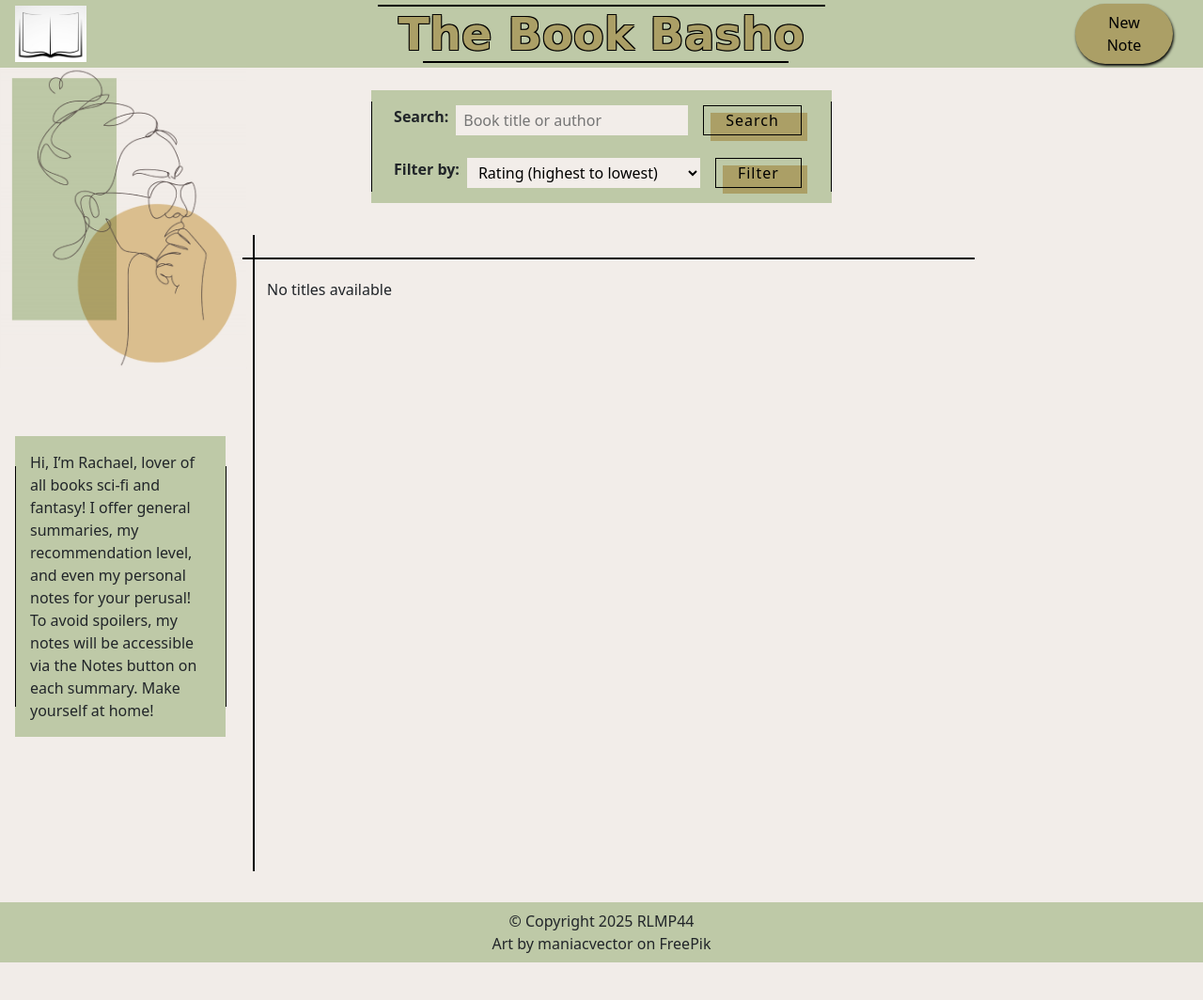
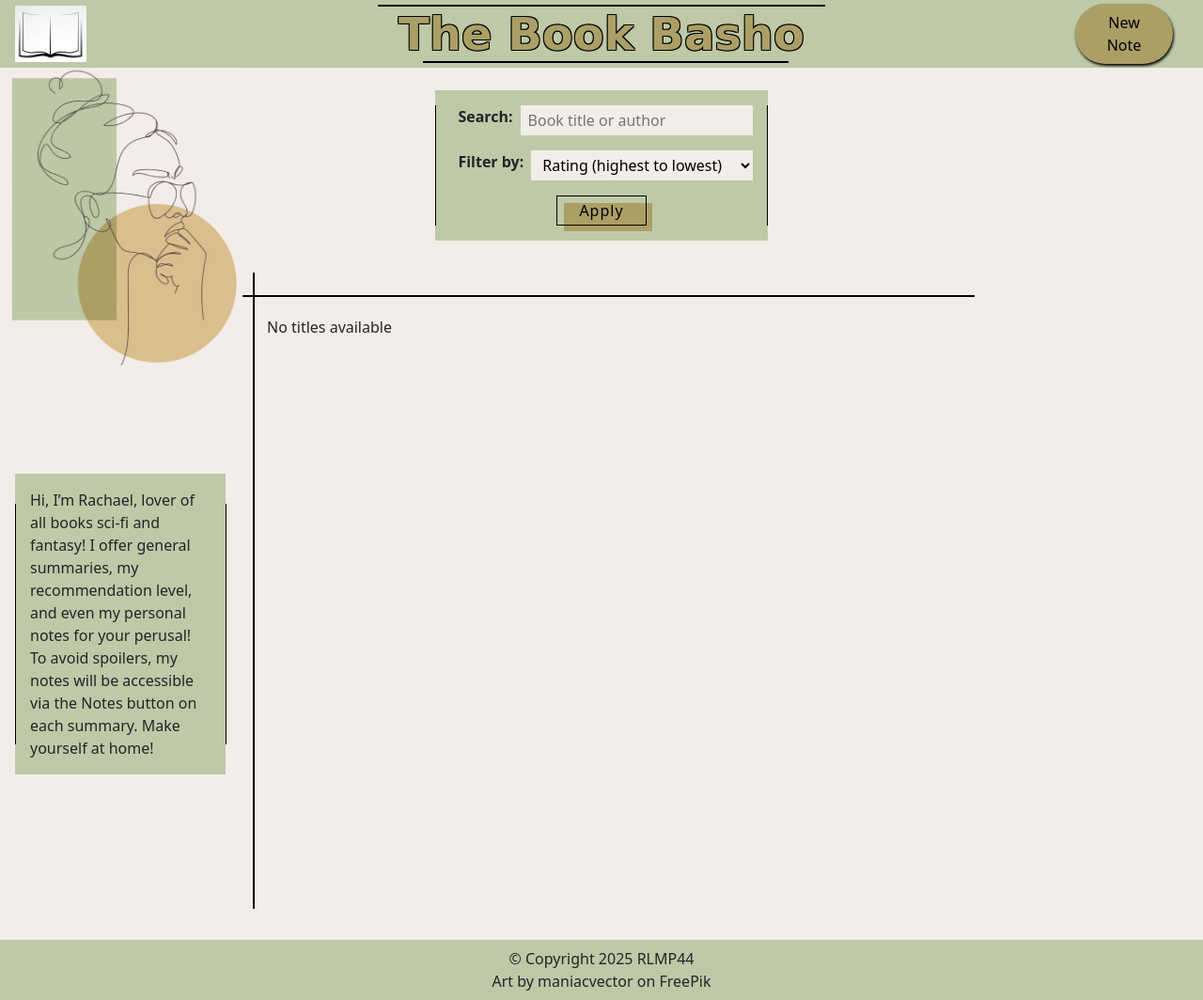
Before and after one commit to RLMP44/book-basho, a Node server app: page / in a window 1280 px wide. Shown: the whole page at 94% size. Before the commit the page ends 1024 px from the top, so only its background shows below. Run offline with Node 20, Linux system fonts and the light colour scheme; data that the repository does not hold is empty; some web fonts are replaced.

Commit message:
refactor: remove forms in favor of scripts

```diff
--- a/index.js
+++ b/index.js
@@ -41,46 +41,47 @@ app.use(flash());
 const currentUserId = 1;
 
 // ----------------- functions -----------------
-async function getUserBooks({ filterBy = 'rating', orderBy = 'DESC', search = false, searchInput = '' } = {}) {
-  let queryBase = `
-    SELECT
-      n.id,
-      n.rating,
-      n.date_started,
-      n.date_finished,
-      n.note,
-      n.summary,
-      n.private,
-      n.user_id,
-      book.title AS book_title,
-      book.cover AS book_cover,
-      book.author AS book_author,
-      book.subtitle AS book_subtitle,
-      book.year AS book_year,
-      users.name AS user_name
-    FROM note n
-    JOIN book ON n.book_id = book.id
-    JOIN users ON n.user_id = users.id
-    WHERE user_id = $1
-  `;
+// TODO: comment in when adding user creation feature
+// async function getUserBooks({ filterBy = 'rating', orderBy = 'DESC', search = false, searchInput = '' } = {}) {
+//   let queryBase = `
+//     SELECT
+//       n.id,
+//       n.rating,
+//       n.date_started,
+//       n.date_finished,
+//       n.note,
+//       n.summary,
+//       n.private,
+//       n.user_id,
+//       book.title AS book_title,
+//       book.cover AS book_cover,
+//       book.author AS book_author,
+//       book.subtitle AS book_subtitle,
+//       book.year AS book_year,
+//       users.name AS user_name
+//     FROM note n
+//     JOIN book ON n.book_id = book.id
+//     JOIN users ON n.user_id = users.id
+//     WHERE user_id = $1
+//   `;
 
-  const params = [currentUserId];
+//   const params = [currentUserId];
 
-  if (search) {
-    queryBase += `
-      AND (book.title ILIKE '%' || $2 || '%' OR book.author ILIKE '%' || $2 || '%')
-    `;
-    params.push(searchInput);
-  };
+//   if (search) {
+//     queryBase += `
+//       AND (book.title ILIKE '%' || $2 || '%' OR book.author ILIKE '%' || $2 || '%')
+//     `;
+//     params.push(searchInput);
+//   };
 
-  const query = queryBase + `ORDER BY n.${filterBy} ${orderBy};`;
-  try {
-    const results = await db.query(query, params);
-    return results.rows;
-  } catch (error) {
-    console.log("Error retrieving user books: " + error);
-  }
-};
+//   const query = queryBase + `ORDER BY n.${filterBy} ${orderBy};`;
+//   try {
+//     const results = await db.query(query, params);
+//     return results.rows;
+//   } catch (error) {
+//     console.log("Error retrieving user books: " + error);
+//   }
+// };
 
 async function getAllBooks({ filterBy = 'rating', orderBy = 'DESC', search = false, searchInput = '' } = {}) {
   let queryBase = `
@@ -215,15 +216,15 @@ app.get("/filter", async (req, res) => {
   }
 });
 
-app.get("/search", async (req, res) => {
-  try {
-    const userInput = req.query.searchInput;
-    const data = await getAllBooks({ filter: false, search: true, searchInput: userInput })
-    res.render("index.ejs", { data: data });
-  } catch (error) {
-    console.log(error);
-  }
-});
+// app.get("/search", async (req, res) => {
+//   try {
+//     const userInput = req.query.searchInput;
+//     const data = await getAllBooks({ filter: false, search: true, searchInput: userInput })
+//     res.render("index.ejs", { data: data });
+//   } catch (error) {
+//     console.log(error);
+//   }
+// });
 
 app.get("/notes/:id", async (req, res) => {
   const noteId = req.params.id;
--- /dev/null
+++ b/public/scripts/functions.js
@@ -0,0 +1,8 @@
+function searchFunction(event) {
+  const button = event.currentTarget;
+  const data = JSON.parse(button.getAttribute('data-books'));
+  var sortedData = data;
+  console.log(data);
+  const searchInput = document.getElementById("searchInput").value;
+  const filterParams = document.getElementById("filterParams").value;
+}
--- a/public/styles/form.css
+++ b/public/styles/form.css
@@ -31,6 +31,7 @@
   display: flex;
   flex-direction: row;
   justify-content: space-between;
+  margin-bottom: 1rem;
 }
 
 .searchbar-input {
--- a/views/partials/footer.ejs
+++ b/views/partials/footer.ejs
@@ -6,6 +6,7 @@
   </div>
   <script src="https://cdn.jsdelivr.net/npm/bootstrap@5.3.7/dist/js/bootstrap.bundle.min.js" integrity="sha384-ndDqU0Gzau9qJ1lfW4pNLlhNTkCfHzAVBReH9diLvGRem5+R9g2FzA8ZGN954O5Q" crossorigin="anonymous"></script>
   <script src="https://cdn.jsdelivr.net/npm/axios/dist/axios.min.js"></script>
+  <script src="/scripts/functions.js"></script>
   <script src="/scripts/book-api.js"></script>
 </body>
 
--- a/views/partials/searchbar.ejs
+++ b/views/partials/searchbar.ejs
@@ -1,18 +1,16 @@
 <div class="search-bar mt-4">
-  <form class="searchbar-form" action="/search" method="get">
+  <!-- <form class="searchbar-form" action="/search" method="get"> -->
+  <div class="searchbar-form">
     <div class="searchbar-label">
       <label class="minimize-txt" for="searchInput"><strong>Search: </strong></label>
     </div>
     <div class="searchbar-input">
       <input id="searchInput" type="text" class="form-basic searchbar-input minimize-txt" name="searchInput" title="search input" placeholder="Book title or author">
     </div>
-    <div class="searchbar-button">
-      <button class="main-button btn-sm searchbar-button minimize-txt" type="submit">
-        Search
-      </button>
-    </div>
-  </form><br>
-  <form class="searchbar-form" action="/filter" method="get">
+  </div>
+  <!-- </form><br> -->
+  <!-- <form class="searchbar-form" action="/filter" method="get"> -->
+  <div class="searchbar-form">
     <div class="searchbar-label">
       <label class="minimize-txt" for="filterParams"><strong>Filter by: </strong></label>
     </div>
@@ -24,10 +22,16 @@
         <option value="date_finished ASC">Recency (oldest to newest)</option>
       </select>
     </div>
-    <div class="searchbar-button">
+  </div>
+  <div class="searchbar-button">
+    <button onclick="searchFunction(event)" data-books='<%= JSON.stringify(locals.data) %>' id="search-button" class="main-button btn-sm searchbar-button minimize-txt" type="submit">
+      Apply
+    </button>
+  </div>
+    <!-- <div class="searchbar-button">
       <button class="main-button btn-sm searchbar-button minimize-txt" type="submit">
         Filter
       </button>
-    </div>
-  </form>
+    </div> -->
+  <!-- </form> -->
 </div>
```
